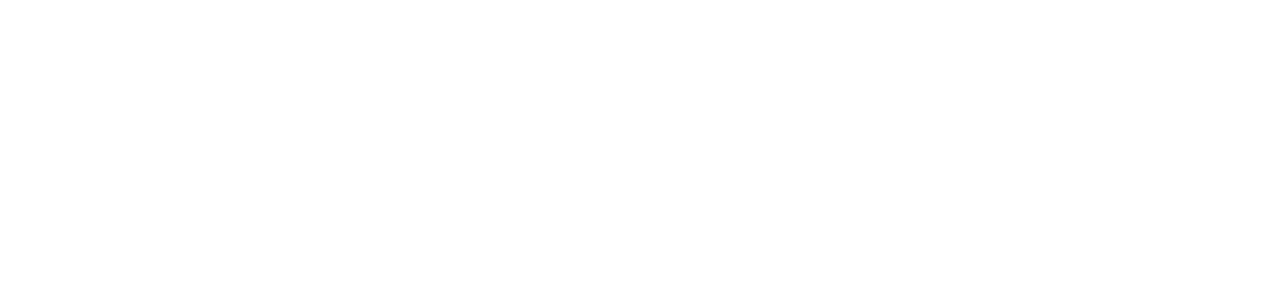
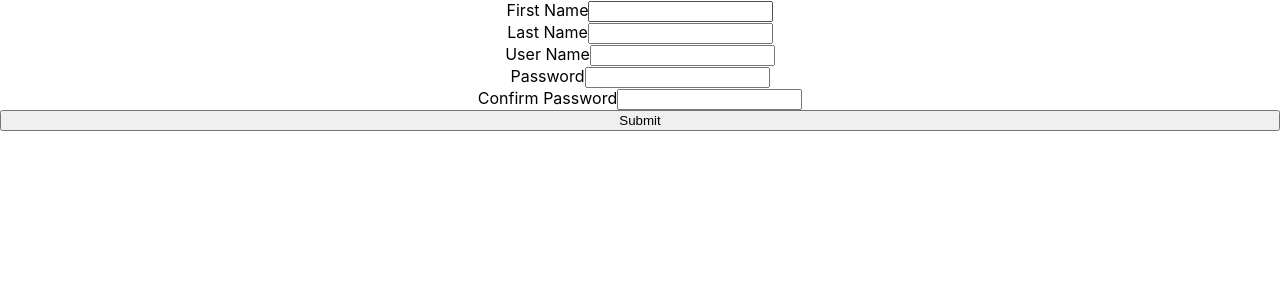
Before and after one commit to HarshRohila/fullstack-practice, a React (Create React App) app in the folder react-frontend/: page / in a window 1280 px wide. Shown: the top 300 px of the page. Built offline with nearby package versions, Linux system fonts and the light colour scheme.

Commit message:
added sign up form

```diff
--- a/react-frontend/src/App.js
+++ b/react-frontend/src/App.js
@@ -1,6 +1,7 @@
 import React from 'react';
 // import logo from './logo.svg';
 import './App.css';
+import SignUpForm from './components/SignUpForm/SignUpForm';
 
 function App() {
   fetch('http://localhost:4200')
@@ -23,7 +24,7 @@
           Learn React
         </a>
       </header> */}
-
+      <SignUpForm></SignUpForm>
     </div>
   );
 }
--- /dev/null
+++ b/react-frontend/src/components/SignUpForm/SignUpForm.css
@@ -0,0 +1,4 @@
+.sign-up-form {
+    display: flex;
+    flex-flow: column;
+}
--- /dev/null
+++ b/react-frontend/src/components/SignUpForm/SignUpForm.js
@@ -0,0 +1,43 @@
+import React from 'react';
+import './SignUpForm.css';
+import TextInput from '../TextInput/component';
+
+class SignUpForm extends React.Component {
+    constructor(props) {
+        super(props);
+        this.state = {
+            firstName: '',
+            lastName: '',
+            userName: '',
+            password: '',
+            confirmPassword: '',
+        };
+        this.handleSubmit = this.handleSubmit.bind(this);
+        this.handleChange = this.handleChange.bind(this);
+    }
+
+    handleSubmit(e) {
+        console.log('submitted successfully');
+        e.preventDefault();
+    }
+
+    handleChange(e) {
+        const { name, value } = e.target;
+        this.setState({ [name]: value });
+    }
+
+    render() {
+        return (
+            <form className="sign-up-form" onSubmit={this.handleSubmit}>
+              <TextInput label="First Name" value={this.state.firstName} onChange={this.handleChange}></TextInput>
+              <TextInput label="Last Name" value={this.state.lastName} onChange={this.handleChange}></TextInput>
+              <TextInput label="User Name" value={this.state.userName} onChange={this.handleChange}></TextInput>
+              <TextInput label="Password" type="password" value={this.state.password} onChange={this.handleChange}></TextInput>
+              <TextInput label="Confirm Password" type="password" value={this.state.confirmPassword} onChange={this.handleChange}></TextInput>
+              <input type="submit"></input>
+            </form>
+        );
+    }
+}
+
+export default SignUpForm;
--- /dev/null
+++ b/react-frontend/src/components/TextInput/component.js
@@ -0,0 +1,24 @@
+import React from 'react';
+
+class TextInput extends React.Component {
+    constructor(props) {
+        super(props);
+        this.name = this.props.label.split(' ').map((label, index) => {
+            if (index === 0) {
+                return label.toLowerCase();
+            } else {
+                return label.charAt(0).toUpperCase() + label.slice(1);
+            }
+        }).join('');
+    }
+
+    render() {
+        return (
+            <label> {this.props.label}
+                <input type={this.props.type ? this.props.type : 'text'} name={this.name} value={this.props.value} onChange={this.props.onChange}></input>
+            </label>
+        );
+    }
+}
+
+export default TextInput;
```
